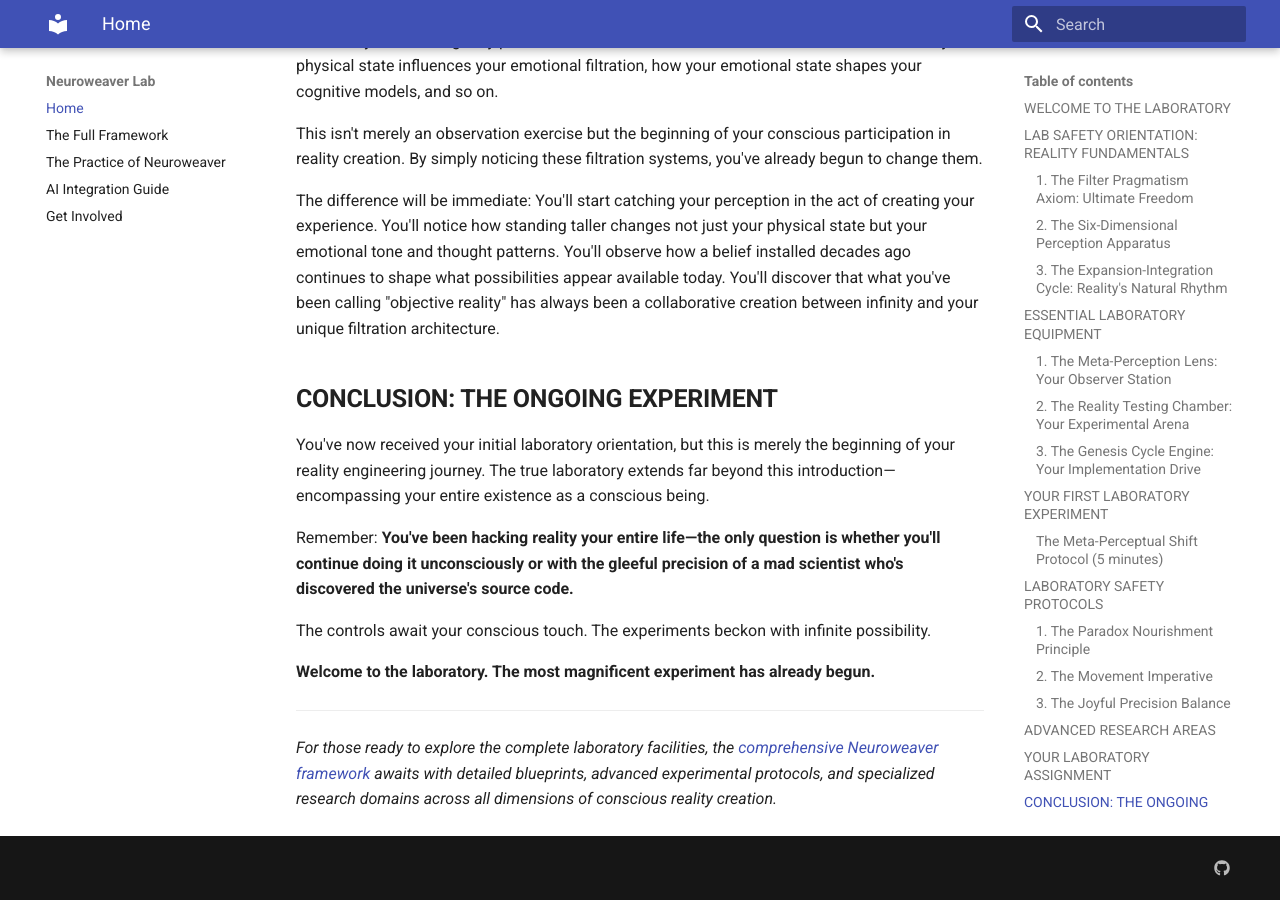
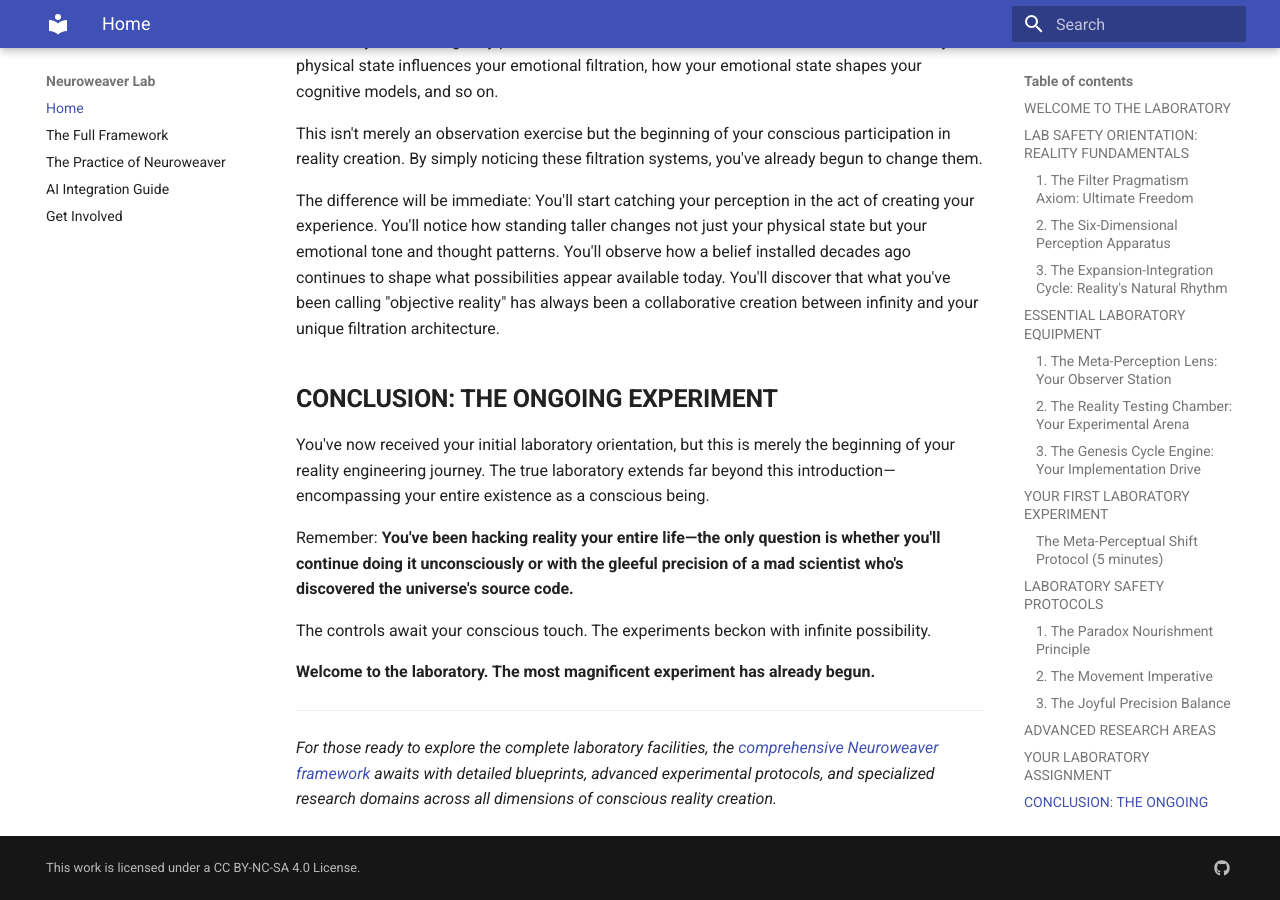
Before and after one commit to phillipclapham/neuroweaver, an MkDocs documentation site: the page built from docs/index.md, in a window 1280 px wide and 900 px high, scrolled down 9071 px. Built offline with MkDocs 1.6.1 and Material for MkDocs 9.7.7, drawn with Linux system fonts in a browser that asks for light colours; part of the change alters nothing that is shown.

```diff
--- a/mkdocs.yml
+++ b/mkdocs.yml
@@ -31,4 +31,4 @@ extra:
   social:
     - icon: fontawesome/brands/github
       link: https://github.com/phillipclapham/neuroweaver
-  footer: "This work is licensed under a <a href='https://creativecommons.org/licenses/by-nc-sa/4.0/'>CC BY-NC-SA 4.0 License</a>."
+copyright: "This work is licensed under a <a href='https://creativecommons.org/licenses/by-nc-sa/4.0/'>CC BY-NC-SA 4.0 License</a>."
```
